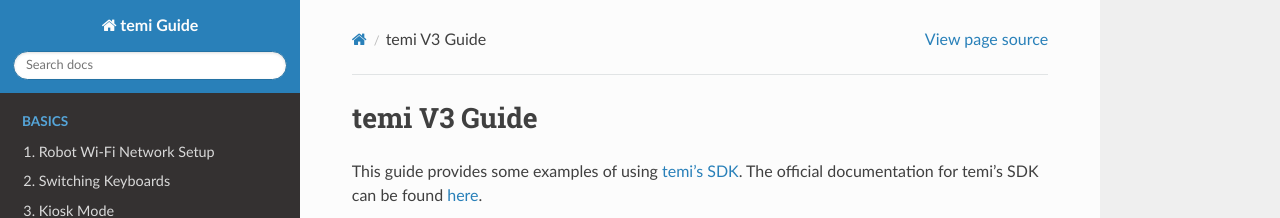
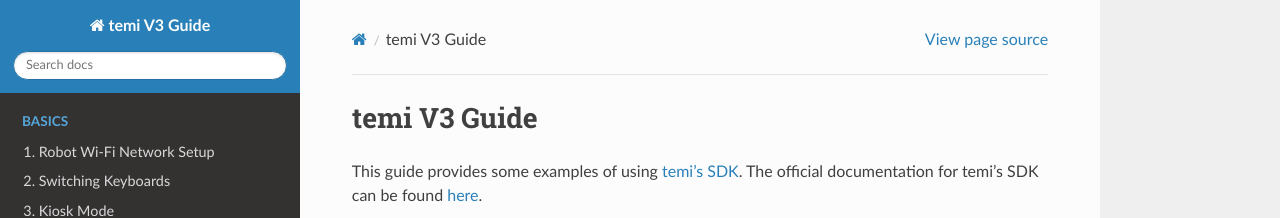
Before and after one commit to hapi-robo/temi-guide-v3, a Sphinx documentation site: the page built from docs/source/index.rst, in a window 1280 px wide. Shown: the top 218 px of the page. Built offline with Sphinx 7.4.7 and the Read the Docs theme 2.0.0, drawn with Linux system fonts in a browser that asks for light colours.

```diff
--- a/docs/source/conf.py
+++ b/docs/source/conf.py
@@ -17,7 +17,7 @@
 
 # -- Project information -----------------------------------------------------
 
-project = 'temi Guide'
+project = 'temi V3 Guide'
 copyright = '2022, hapi-robo s.t., Inc.'
 author = 'hapi-robo s.t., Inc.'
 
```
